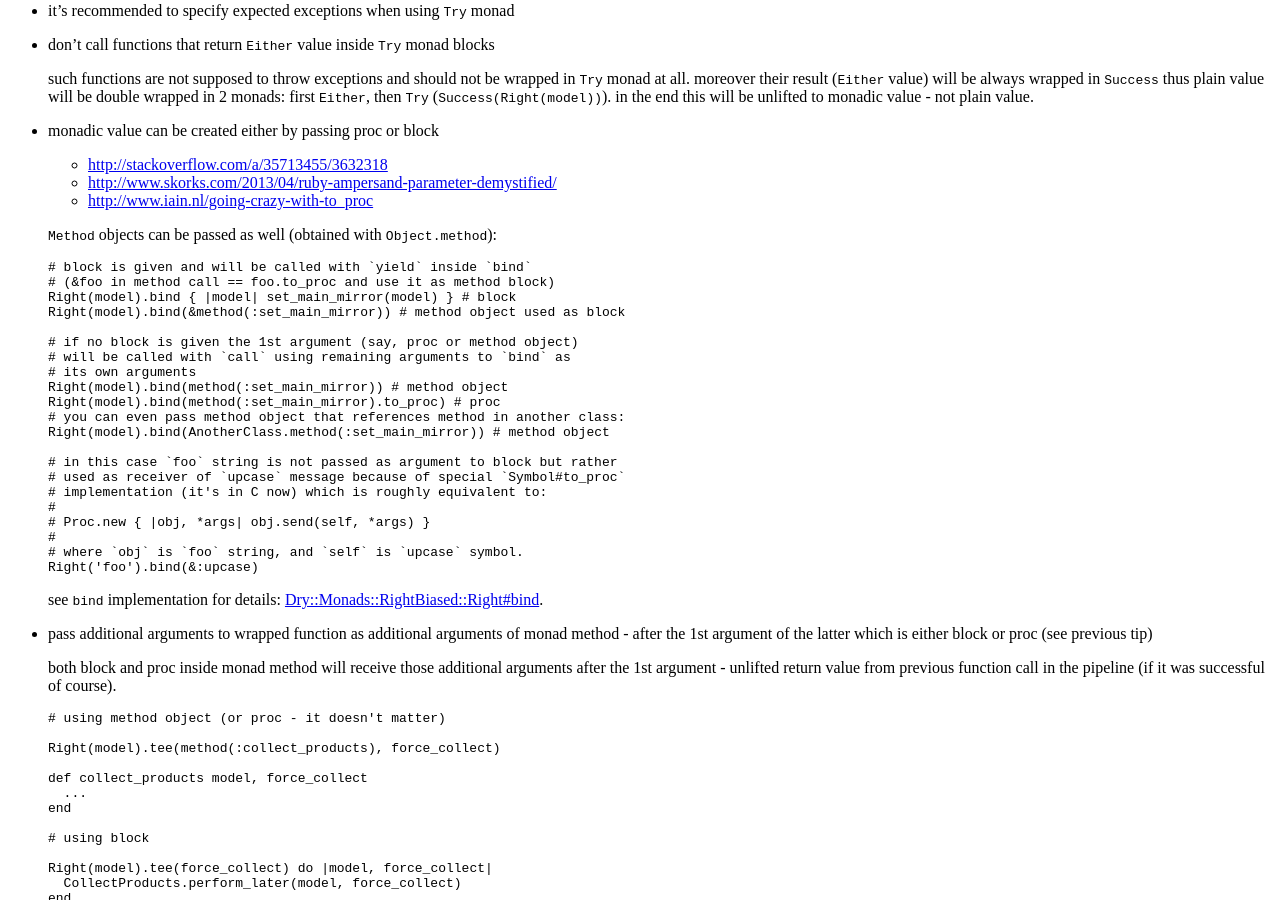
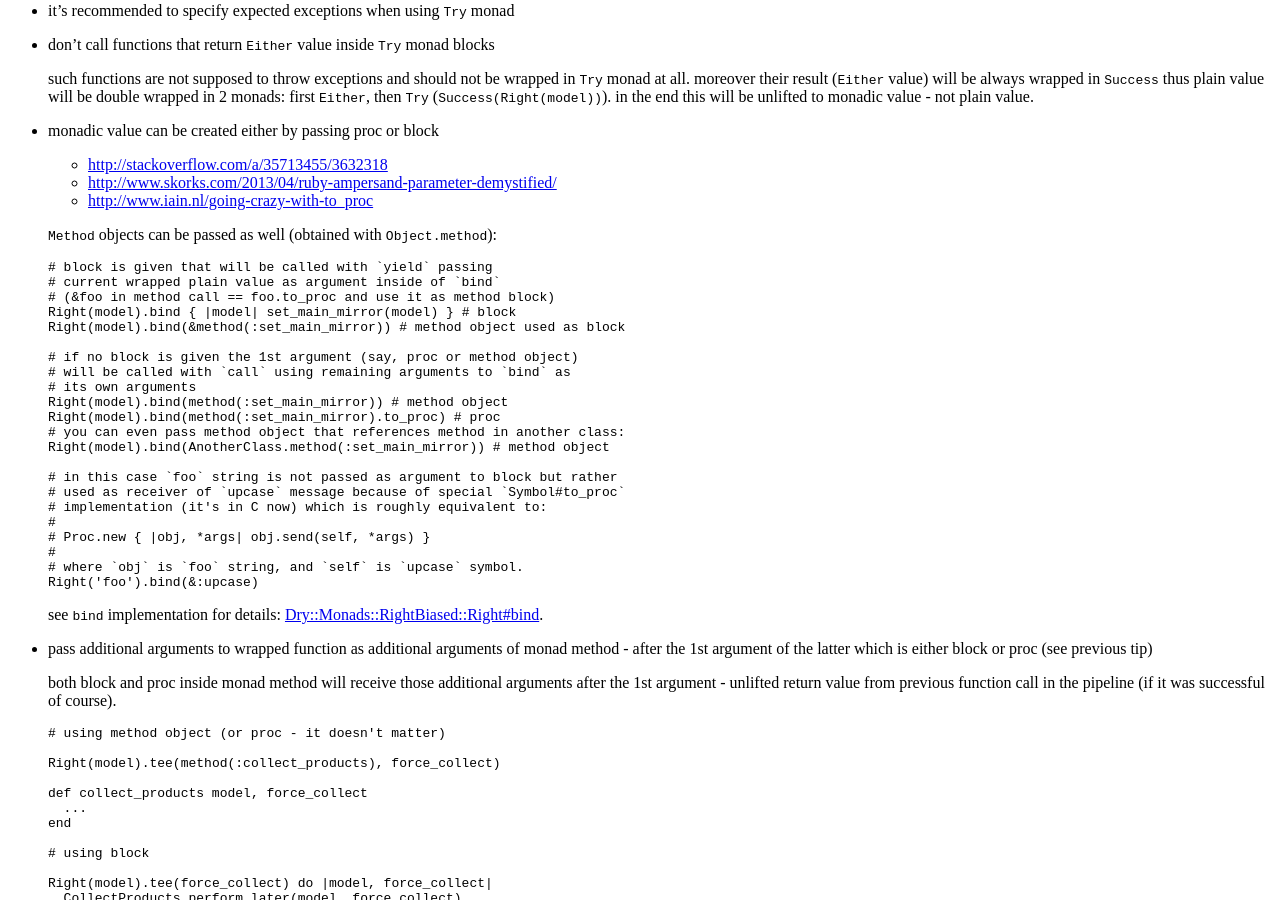
Before and after one commit to tap349/tap349.github.io, a Jekyll site: the page built from _posts/2017-02-27-monads-in-ruby.md, in a window 1280 px wide and 900 px high, scrolled down 2876 px. Built offline with Jekyll 4.4.1, drawn with Linux system fonts in a browser that asks for light colours.

Commit message:
update 2017-07-13_10:56:12

````diff
--- a/_posts/2017-02-27-monads-in-ruby.md
+++ b/_posts/2017-02-27-monads-in-ruby.md
@@ -226,7 +226,8 @@ monads have the following methods:
   `Method` objects can be passed as well (obtained with `Object.method`):
 
   ```ruby
-  # block is given and will be called with `yield` inside `bind`
+  # block is given that will be called with `yield` passing
+  # current wrapped plain value as argument inside of `bind`
   # (&foo in method call == foo.to_proc and use it as method block)
   Right(model).bind { |model| set_main_mirror(model) } # block
   Right(model).bind(&method(:set_main_mirror)) # method object used as block
````
